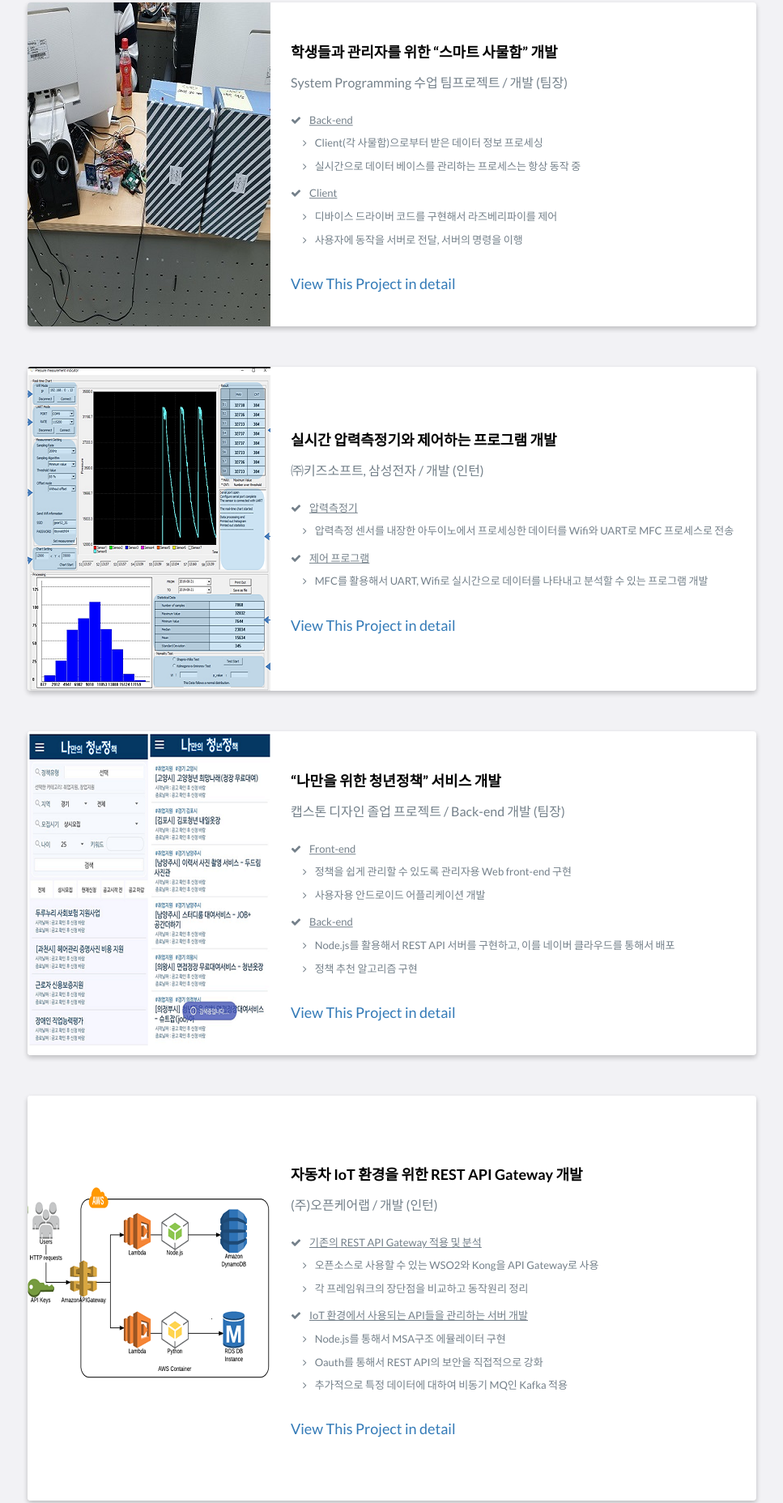
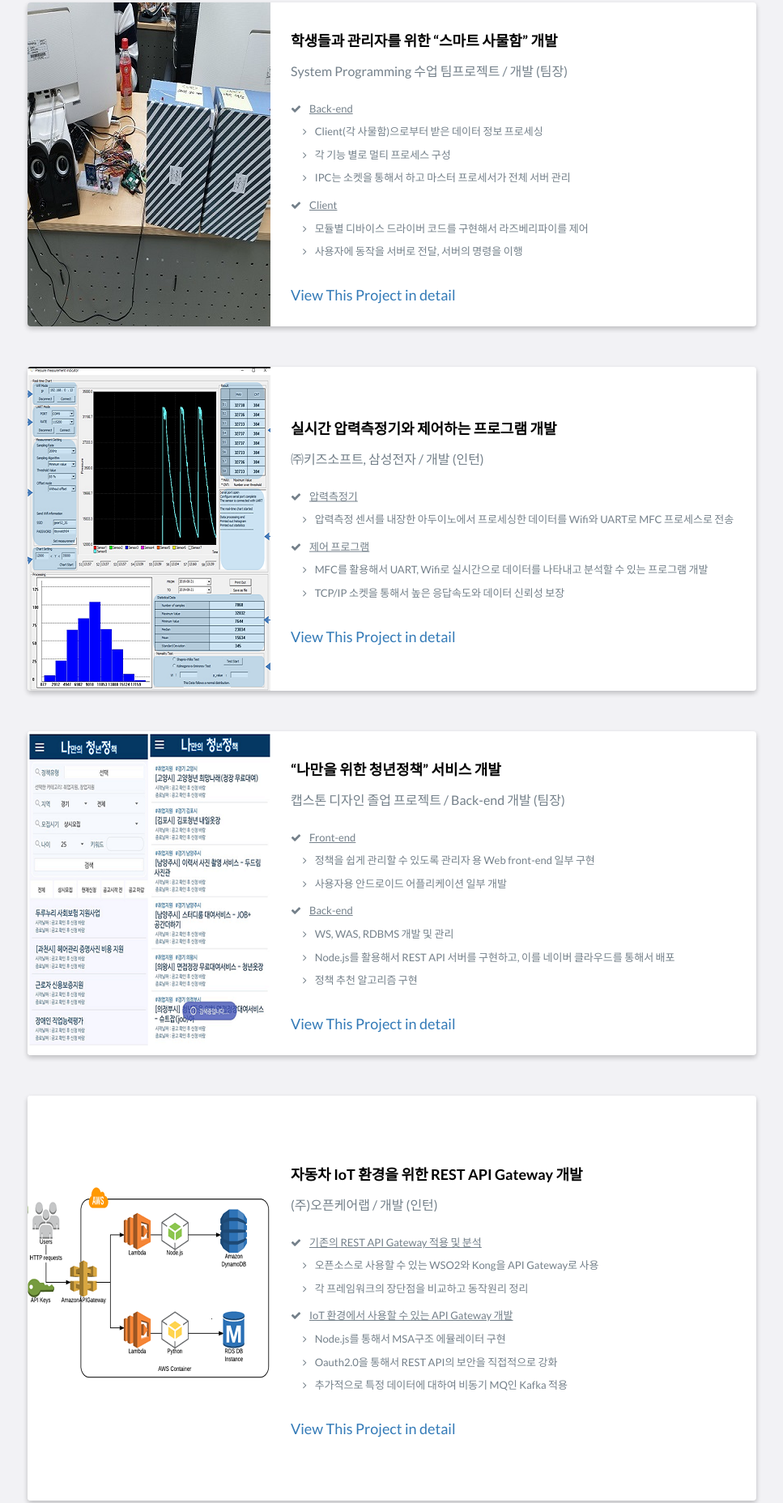
Before and after one commit to peterhyun1234/peterhyun1234.github.io, a website: page index.html in a window 1280 px wide. Shown: the part 3403-5259 px from the top of the page at 81% size, without its empty margins (156-1123 px from the left). Drawn offline with nearby package versions, Linux system fonts and the light colour scheme.

Commit message:
mofified some text for projects

```diff
--- a/index.html
+++ b/index.html
@@ -172,10 +172,11 @@
 
                         <p style="font-size: small; margin: 10px; text-decoration: underline;"><i class="fa fa-check" style="margin-right: 10px;"></i>Back-end</p>
                         <p style="font-size: small; margin: 10px 10px 10px 25px;"><i class="fa fa-angle-right" style="margin-right: 10px;"></i>Client(각 사물함)으로부터 받은 데이터 정보 프로세싱</p>
-                        <p style="font-size: small; margin: 10px 10px 10px 25px;"><i class="fa fa-angle-right" style="margin-right: 10px;"></i>실시간으로 데이터 베이스를 관리하는 프로세스는 항상 동작 중</p>
+                        <p style="font-size: small; margin: 10px 10px 10px 25px;"><i class="fa fa-angle-right" style="margin-right: 10px;"></i>각 기능 별로 멀티 프로세스 구성</p>
+                        <p style="font-size: small; margin: 10px 10px 10px 25px;"><i class="fa fa-angle-right" style="margin-right: 10px;"></i>IPC는 소켓을 통해서 하고 마스터 프로세서가 전체 서버 관리</p>
 
                         <p style="font-size: small; margin: 15px 10px 10px 10px; text-decoration: underline;"><i class="fa fa-check" style="margin-right: 10px;"></i>Client</p>
-                        <p style="font-size: small; margin: 10px 10px 10px 25px;"><i class="fa fa-angle-right" style="margin-right: 10px;"></i>디바이스 드라이버 코드를 구현해서 라즈베리파이를 제어</p>
+                        <p style="font-size: small; margin: 10px 10px 10px 25px;"><i class="fa fa-angle-right" style="margin-right: 10px;"></i>모듈별 디바이스 드라이버 코드를 구현해서 라즈베리파이를 제어</p>
                         <p style="font-size: small; margin: 10px 10px 10px 25px;"><i class="fa fa-angle-right" style="margin-right: 10px;"></i>사용자에 동작을 서버로 전달, 서버의 명령을 이행</p>
 
                         <br>
@@ -199,6 +200,7 @@
 
                         <p style="font-size: small; margin: 15px 10px 10px 10px; text-decoration: underline;"><i class="fa fa-check" style="margin-right: 10px;"></i>제어 프로그램</p>
                         <p style="font-size: small; margin: 10px 10px 10px 25px;"><i class="fa fa-angle-right" style="margin-right: 10px;"></i>MFC를 활용해서 UART, Wifi로 실시간으로 데이터를 나타내고 분석할 수 있는 프로그램 개발</p>
+                        <p style="font-size: small; margin: 10px 10px 10px 25px;"><i class="fa fa-angle-right" style="margin-right: 10px;"></i>TCP/IP 소켓을 통해서 높은 응답속도와 데이터 신뢰성 보장</p>
 
                         <br>
                         <a style="font-size: large; margin: 10px 10px 10px 10px;" href="https://github.com/peterhyun1234/2019_Internof_kidsoft">View This Project in detail</a>
@@ -217,10 +219,11 @@
                         <p style="font-size: medium; margin: 10px 10px 25px 10px;">캡스톤 디자인 졸업 프로젝트 / Back-end 개발 (팀장)</p>
 
                         <p style="font-size: small; margin: 10px; text-decoration: underline;"><i class="fa fa-check" style="margin-right: 10px;"></i>Front-end</p>
-                        <p style="font-size: small; margin: 10px 10px 10px 25px;"><i class="fa fa-angle-right" style="margin-right: 10px;"></i>정책을 쉽게 관리할 수 있도록 관리자용 Web front-end 구현</p>
-                        <p style="font-size: small; margin: 10px 10px 10px 25px;"><i class="fa fa-angle-right" style="margin-right: 10px;"></i>사용자용 안드로이드 어플리케이션 개발</p>
+                        <p style="font-size: small; margin: 10px 10px 10px 25px;"><i class="fa fa-angle-right" style="margin-right: 10px;"></i>정책을 쉽게 관리할 수 있도록 관리자 용 Web front-end 일부 구현</p>
+                        <p style="font-size: small; margin: 10px 10px 10px 25px;"><i class="fa fa-angle-right" style="margin-right: 10px;"></i>사용자용 안드로이드 어플리케이션 일부 개발</p>
 
                         <p style="font-size: small; margin: 15px 10px 10px 10px; text-decoration: underline;"><i class="fa fa-check" style="margin-right: 10px;"></i>Back-end</p>
+                        <p style="font-size: small; margin: 10px 10px 10px 25px;"><i class="fa fa-angle-right" style="margin-right: 10px;"></i>WS, WAS, RDBMS 개발 및 관리</p>
                         <p style="font-size: small; margin: 10px 10px 10px 25px;"><i class="fa fa-angle-right" style="margin-right: 10px;"></i>Node.js를 활용해서 REST API 서버를 구현하고, 이를 네이버 클라우드를 통해서 배포</p>
                         <p style="font-size: small; margin: 10px 10px 10px 25px;"><i class="fa fa-angle-right" style="margin-right: 10px;"></i>정책 추천 알고리즘 구현</p>
 
@@ -244,9 +247,9 @@
                         <p style="font-size: small; margin: 10px 10px 10px 25px;"><i class="fa fa-angle-right" style="margin-right: 10px;"></i>오픈소스로 사용할 수 있는 WSO2와 Kong을 API Gateway로 사용</p>
                         <p style="font-size: small; margin: 10px 10px 10px 25px;"><i class="fa fa-angle-right" style="margin-right: 10px;"></i>각 프레임워크의 장단점을 비교하고 동작원리 정리</p>
 
-                        <p style="font-size: small; margin: 15px 10px 10px 10px; text-decoration: underline;"><i class="fa fa-check" style="margin-right: 10px;"></i>IoT 환경에서 사용되는 API들을 관리하는 서버 개발</p>
+                        <p style="font-size: small; margin: 15px 10px 10px 10px; text-decoration: underline;"><i class="fa fa-check" style="margin-right: 10px;"></i>IoT 환경에서 사용할 수 있는 API Gateway 개발</p>
                         <p style="font-size: small; margin: 10px 10px 10px 25px;"><i class="fa fa-angle-right" style="margin-right: 10px;"></i>Node.js를 통해서 MSA구조 에뮬레이터 구현</p>
-                        <p style="font-size: small; margin: 10px 10px 10px 25px;"><i class="fa fa-angle-right" style="margin-right: 10px;"></i>Oauth를 통해서 REST API의 보안을 직접적으로 강화</p>
+                        <p style="font-size: small; margin: 10px 10px 10px 25px;"><i class="fa fa-angle-right" style="margin-right: 10px;"></i>Oauth2.0을 통해서 REST API의 보안을 직접적으로 강화</p>
                         <p style="font-size: small; margin: 10px 10px 10px 25px;"><i class="fa fa-angle-right" style="margin-right: 10px;"></i>추가적으로 특정 데이터에 대하여 비동기 MQ인 Kafka 적용</p>
 
                         <br>
@@ -272,7 +275,7 @@
 
                         <p style="font-size: small; margin: 15px 10px 10px 10px; text-decoration: underline;"><i class="fa fa-check" style="margin-right: 10px;"></i>Front-end</p>
                         <p style="font-size: small; margin: 10px 10px 10px 25px;"><i class="fa fa-angle-right" style="margin-right: 10px;"></i>Nuxt를 사용한 Vue.js로 웹앱 구현</p>
-                        <p style="font-size: small; margin: 10px 10px 10px 25px;"><i class="fa fa-angle-right" style="margin-right: 10px;"></i>각 페이지를 SPA구조로 속도를 최적화하면서 구현</p>
+                        <p style="font-size: small; margin: 10px 10px 10px 25px;"><i class="fa fa-angle-right" style="margin-right: 10px;"></i>Server Side Rendering + Cient Side Navigation(SPA)</p>
                         <p style="font-size: small; margin: 10px 10px 10px 25px;"><i class="fa fa-angle-right" style="margin-right: 10px;"></i>Netlify와 Github를 연결하여 수정 시 자동배포 설정</p>
                         <p style="font-size: small; margin: 10px 10px 10px 25px;"><i class="fa fa-angle-right" style="margin-right: 10px;"></i>https://4hv.netlify.app/</p>
 
@@ -293,7 +296,7 @@
                         <p style="font-size: medium; margin: 10px 10px 25px 10px;">아주대학교 병원 핵의학과 / 학부생 연구원</p>
                         <p style="font-size: small; margin: 10px;"><i class="fa fa-chevron-circle-right" style="margin-right: 10px;"></i>Autohotkey를 활용한 Bonescan 데이터 추출 속도 2.7배 증진</p>
                         <p style="font-size: small; margin: 10px;"><i class="fa fa-chevron-circle-right" style="margin-right: 10px;"></i>VBA를 활용하여 Confounds를 줄이기 위한 노이즈 추출 및 제거</p>
-                        <p style="font-size: small; margin: 10px;"><i class="fa fa-chevron-circle-right" style="margin-right: 10px;"></i>대용량 데이터 전송 시 Multi-thread를 활용한 속도 최적화 연구</p>
+                        <p style="font-size: small; margin: 10px;"><i class="fa fa-chevron-circle-right" style="margin-right: 10px;"></i>영상의 질을 판단하기 위한 반자동 소프트웨어 개발</p>
                         <p style="font-size: small; margin: 10px;"><i class="fa fa-chevron-circle-right" style="margin-right: 10px;"></i>판독문 크롤링해서 자동으로 저장하는 소프트웨어 구현</p>
                         <br>
                         <a style="font-size: large; margin: 10px 10px 10px 10px;" href="https://github.com/peterhyun1234/PET_automation">View This Project in detail</a>
```
